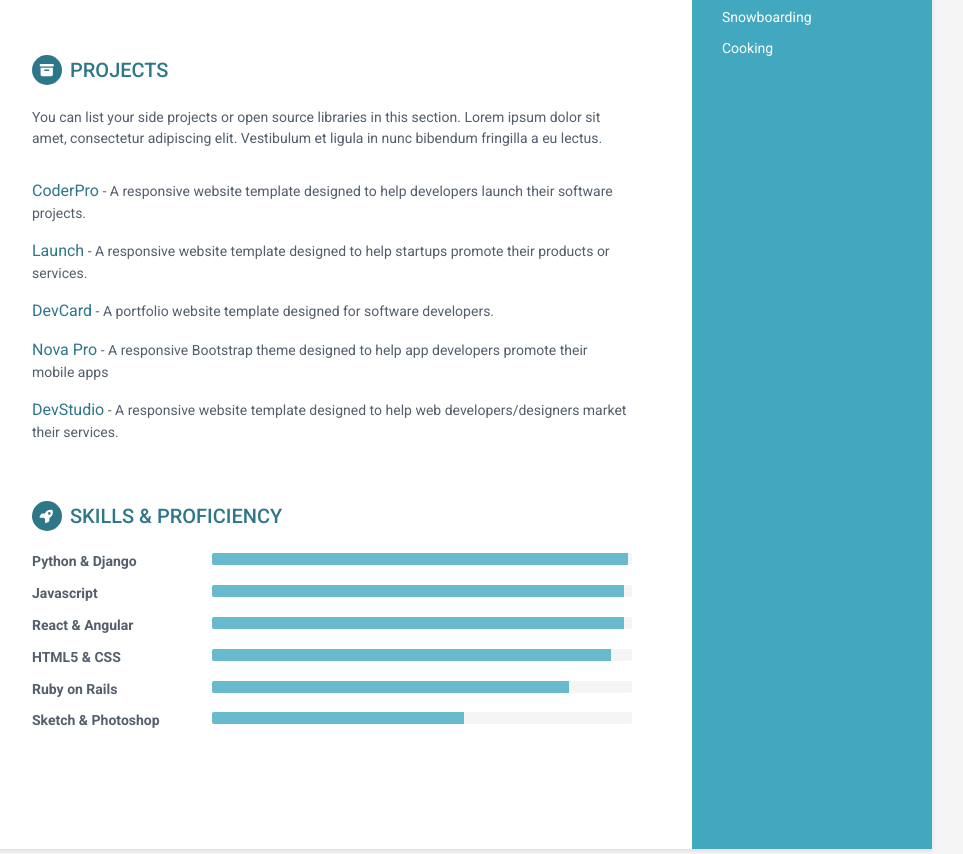
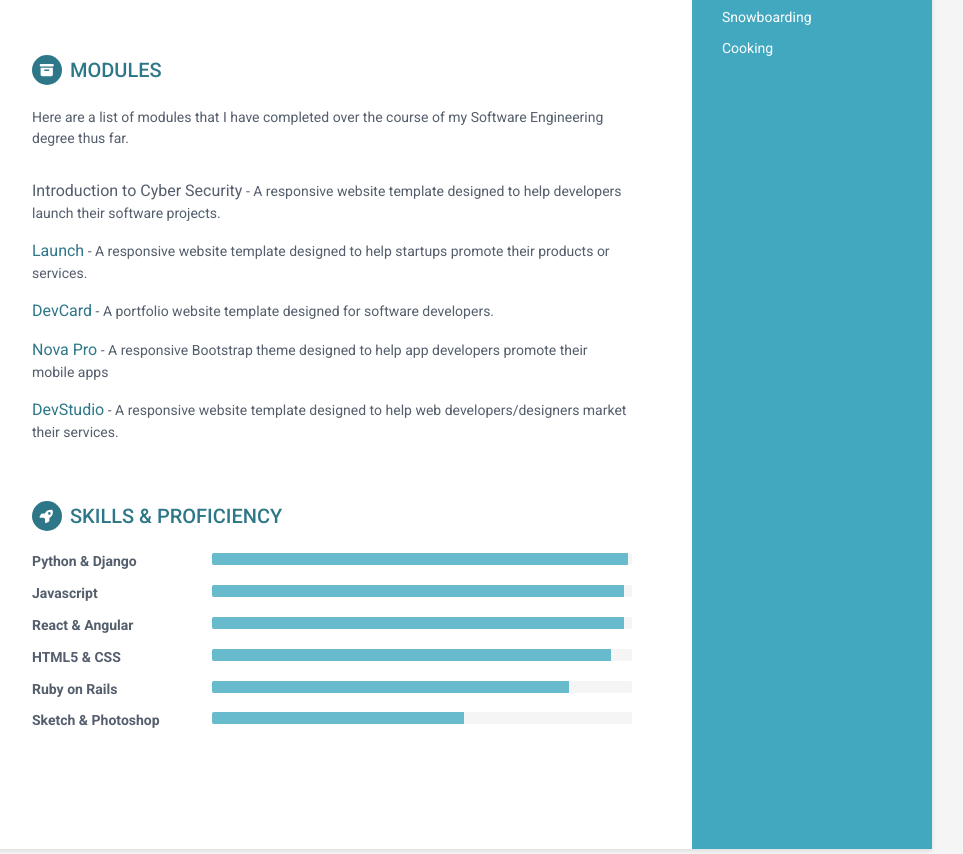
Before and after one commit to kayy-armani/kayy-armani.github.io, a plain HTML site: page index.html in a window 1280 px wide. Shown: the part 1067-1921 px from the top of the page, without its empty margins (188-1151 px from the left). Drawn offline with Linux system fonts and the light colour scheme.

Commit message:
Changed project section to modules

```diff
--- a/index.html
+++ b/index.html
@@ -110,12 +110,12 @@
             </section><!--//section-->
 
             <section class="section projects-section">
-                <h2 class="section-title"><span class="icon-holder"><i class="fa-solid fa-archive"></i></span>Projects</h2>
+                <h2 class="section-title"><span class="icon-holder"><i class="fa-solid fa-archive"></i></span>Modules</h2>
                 <div class="intro">
-                    <p>You can list your side projects or open source libraries in this section. Lorem ipsum dolor sit amet, consectetur adipiscing elit. Vestibulum et ligula in nunc bibendum fringilla a eu lectus.</p>
+                    <p>Here are a list of modules that I have completed over the course of my Software Engineering degree thus far.</p>
                 </div><!--//intro-->
                 <div class="item">
-                    <span class="project-title"><a href="https://themes.3rdwavemedia.com/bootstrap-templates/startup/coderpro-bootstrap-5-startup-template-for-software-projects/" target="_blank">CoderPro</a></span> - <span class="project-tagline">A responsive website template designed to help developers launch their software projects. </span>
+                    <span class="project-title">Introduction to Cyber Security</span> - <span class="project-tagline">A responsive website template designed to help developers launch their software projects. </span>
 
                 </div><!--//item-->
                 <div class="item">
```
